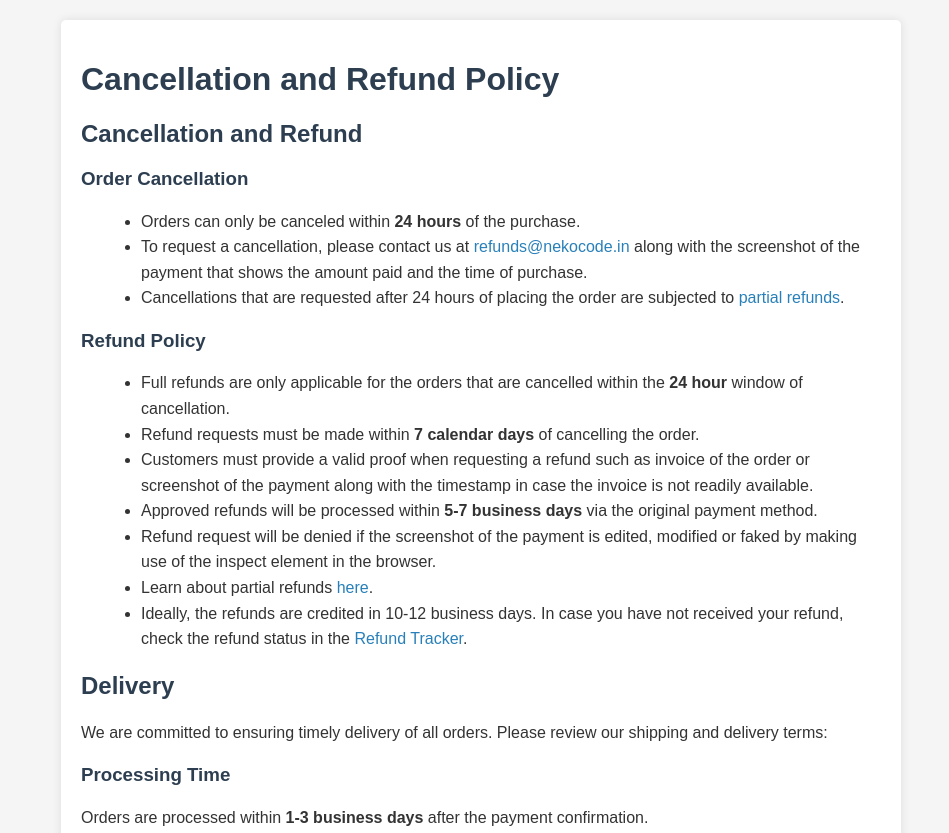
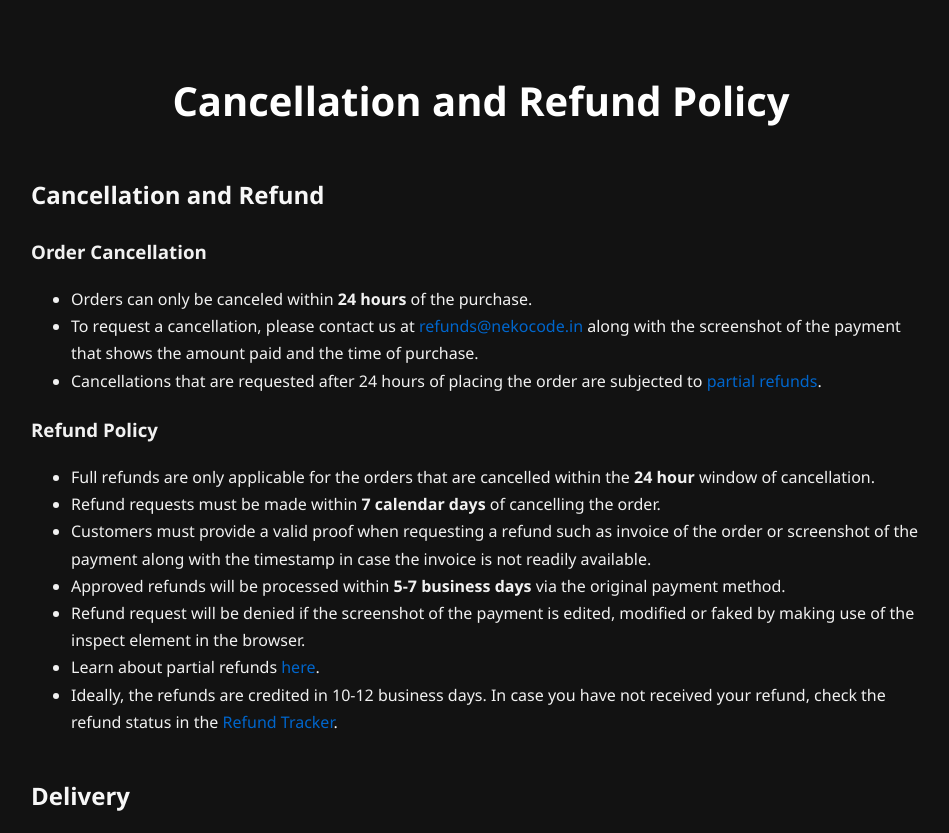
Before and after one commit to neko3703/NekoBot, a plain HTML site: page cancellations-and-refund-policy.html in a window 1280 px wide. Shown: the top 833 px of the page, without its empty margins (159-1108 px from the left). Drawn offline with Linux system fonts and the light colour scheme.

Commit message:
Update cancellations-and-refund-policy.html

```diff
--- a/cancellations-and-refund-policy.html
+++ b/cancellations-and-refund-policy.html
@@ -14,28 +14,34 @@
     <meta property="og:image" content="images/ニキータ・パリク.png" />
     <style>
       body {
-      font-family: Arial, sans-serif;
+        font-family: 'Segoe UI', Tahoma, Geneva, Verdana, sans-serif;
         margin: 0;
-      padding: 20px;
-      background-color: #f5f5f5;
-      color: #333;
+        padding: 0;
+        background-color: #121212;
+        color: #f1f1f1;
+        line-height: 1.7;
+        max-width: 900px;
+        margin: auto;
+        padding: 40px 20px;
       }
-    .container {
-      max-width: 800px;
-      margin: auto;
-      background-color: #fff;
-      padding: 20px;
-      border-radius: 5px;
-      box-shadow: 0 0 10px rgba(0,0,0,0.1);
+      h1 {
+        text-align: center;
+        font-size: 2.5rem;
+        color: #ffffff;
+        margin-bottom: 40px;
       }
-    h1, h2, h3 {
-      color: #2c3e50;
+      h2 {
+        color: #f7f7f7;
+        font-size: 1.5rem;
+        margin-top: 40px;
       }
-    p, li {
-      line-height: 1.6;
+      a {
+        color: #0066cc;
+        text-decoration: none;
       }
-    ul {
-      margin-left: 20px;
+      p {
+        font-size: 1.1rem;
+        margin-top: 10px;
       }
       footer {
         text-align: center;
@@ -43,12 +49,10 @@
         font-size: 0.9em;
         color: #777;
       }
-    a {
-      color: #2980b9;
-      text-decoration: none;
+      @media (max-width: 600px) {
+        body {
+          padding: 20px 10px;
         }
-    a:hover {
-      text-decoration: underline;
       }
     </style>
 </head>
```
Lines whose indentation alone changed are shown as unchanged.
